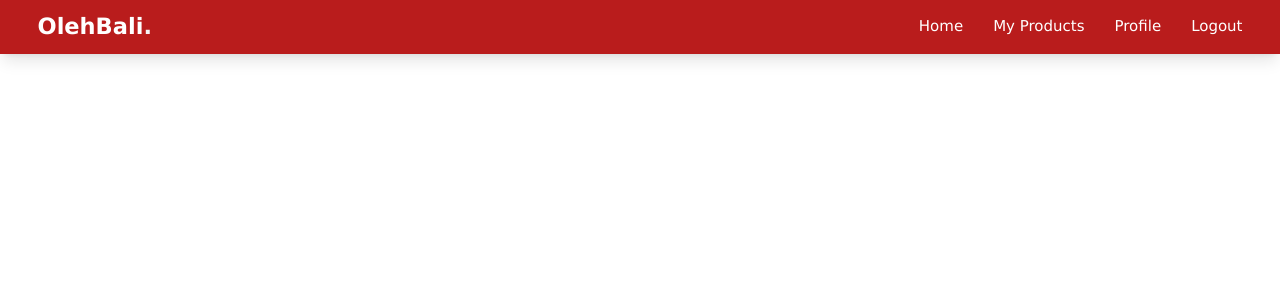
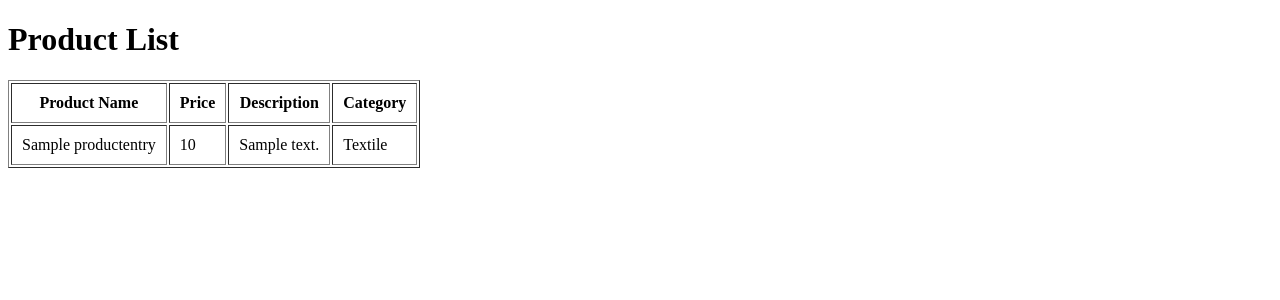
Before and after one commit to B11-PBP-2024/oleh-bali, a Django app: page /products/ in a window 1280 px wide. Shown: the top 300 px of the page. Run offline with Django 5.2, Linux system fonts and the light colour scheme; tables that the repository leaves empty hold one stand-in row (values such as "Sample post"); some libraries are stand-ins or nearby versions.

Commit message:
Update models seller

```diff
--- a/main/urls.py
+++ b/main/urls.py
@@ -1,4 +1,4 @@
-from django.urls import path
+from django.urls import path, include
 from main.views import show_main,login_buyer,login_seller, register_buyer, register_seller, logout_user, show_wishlist
 app_name = 'main'
 
@@ -10,4 +10,5 @@ urlpatterns = [
     path("register/seller",register_seller,name="register_seller"),
     path("logout/",logout_user,name="logout_user"),
     path('', show_wishlist, name='show_wishlist'),
+    path('products', include('seller.urls'))
 ]
--- a/seller/models.py
+++ b/seller/models.py
@@ -14,14 +14,73 @@ categories_choices = [
     ('Beverage', 'Beverage'),
     ('Art', 'Art'),
 ]
-class ProductEntry(models.Model):
+
+# Model untuk Penjual (Seller)
+class Seller(models.Model):
+    username = models.CharField(max_length=255)
+
+    def __str__(self):
+        return self.username
+
+# Model untuk menyimpan dataset produk yang sudah ada
+class ProductDataSet(models.Model):
     id = models.UUIDField(primary_key=True, default=uuid.uuid4, editable=False)
     product_name = models.CharField(max_length=255)
-    price = models.IntegerField()  # Hapus auto_now_add=True
+    price = models.IntegerField()
     description = models.TextField()
     product_image = models.TextField()
     product_category = models.CharField(choices=categories_choices, max_length=255)
 
-    @property
-    def is_product_strong(self):
-        return self.product_intensity > 5
+    def __str__(self):
+        return self.product_name
+
+# Model untuk Produk Entry (data produk dari pengguna atau dataset)
+class ProductEntry(models.Model):
+    id = models.UUIDField(primary_key=True, default=uuid.uuid4, editable=False)
+    product_dataset = models.ForeignKey(ProductDataSet, on_delete=models.RESTRICT, null=True, blank=True)
+    product_name = models.CharField(max_length=255, null=True, blank=True)
+    price = models.IntegerField()  # Tambahkan default value
+    description = models.TextField(null=True, blank=True)
+    product_image = models.TextField(null=True, blank=True)
+    product_category = models.CharField(choices=categories_choices, max_length=255)
+
+    # Menyimpan harga minimum dan maksimum
+    min_price = models.IntegerField()
+    max_price = models.IntegerField()
+
+    def __str__(self):
+        return self.product_name if self.product_name else self.product_dataset.product_name
+
+    # Fungsi untuk menghitung dan menyimpan harga minimum dari semua penjual untuk produk ini
+    def update_min_price(self):
+        sellers = ProductSeller.objects.filter(product=self)
+        if sellers.exists():
+            self.min_price = sellers.aggregate(models.Min('price'))['price__min']
+        else:
+            self.min_price = None
+        self.save()
+
+    # Fungsi untuk menghitung dan menyimpan harga maksimum dari semua penjual untuk produk ini
+    def update_max_price(self):
+        sellers = ProductSeller.objects.filter(product=self)
+        if sellers.exists():
+            self.max_price = sellers.aggregate(models.Max('price'))['price__max']
+        else:
+            self.max_price = None
+        self.save()
+
+# Model untuk menghubungkan penjual (Seller) dengan produk (ProductEntry)
+class ProductSeller(models.Model):
+    seller = models.ForeignKey(Seller, on_delete=models.CASCADE)
+    product = models.ForeignKey(ProductEntry, on_delete=models.CASCADE)
+    price = models.DecimalField(max_digits=10, decimal_places=2, default=0)  # Menggunakan DecimalField
+
+    def __str__(self):
+        return f"{self.seller.username} sells {self.product.product_name} at {self.price}"
+
+    # Override save method to automatically update min_price and max_price
+    def save(self, *args, **kwargs):
+        super().save(*args, **kwargs)
+        # Setelah ProductSeller disimpan, perbarui min_price dan max_price pada ProductEntry terkait
+        self.product.update_min_price()
+        self.product.update_max_price()
--- a/seller/templates/products.html
+++ b/seller/templates/products.html
@@ -1,7 +1,44 @@
-{% extends 'base.html' %}
-{% block meta %}
-<title>My Products</title>
-{% endblock meta %}
-{% block content %}
-{% include 'navbar_seller.html' %}
-{% endblock content %}
+<!DOCTYPE html>
+<html lang="en">
+<head>
+    <meta charset="UTF-8">
+    <meta name="viewport" content="width=device-width, initial-scale=1.0">
+    <title>Product List</title>
+</head>
+<body>
+    <h1>Product List</h1>
+
+    <table border="1" cellpadding="10">
+        <thead>
+            <tr>
+                <th>Product Name</th>
+                <th>Price</th>
+                <th>Description</th>
+                <th>Category</th>
+            </tr>
+        </thead>
+        <tbody>
+            {% if products %}  <!-- Mengganti pengecekan dari exists ke if products -->
+                {% for product in products %}
+                <tr>
+                    <td>{{ product.product_name|default:"No Name" }}</td>
+                    <td>
+                        {% if product.price is not None %}
+                            {{ product.price }}
+                        {% else %}
+                            0
+                        {% endif %}
+                    </td>
+                    <td>{{ product.description|default:"No description available" }}</td>
+                    <td>{{ product.product_category|default:"No category" }}</td>
+                </tr>
+                {% endfor %}
+            {% else %}
+                <tr>
+                    <td colspan="4">No products available.</td> <!-- Pesan jika tidak ada produk -->
+                </tr>
+            {% endif %}
+        </tbody>
+    </table>
+</body>
+</html>
--- /dev/null
+++ b/seller/templates/upload_csv.html
@@ -0,0 +1,5 @@
+<form method="POST" enctype="multipart/form-data">
+    {% csrf_token %}
+    {{ form.as_p }}
+    <button type="submit">Upload CSV</button>
+</form>
--- a/seller/urls.py
+++ b/seller/urls.py
@@ -1,9 +1,12 @@
 from django.urls import path
-from seller.views import show_products, add_product
+from .views import show_products, add_product, upload_csv
 
 app_name = 'seller'
 
 urlpatterns = [
-    path('', show_products, name='show_products'),
+    path('', show_products, name='show_products'),        # Menampilkan daftar produk
+    path('add-product/', add_product, name='add_product'),  # Tetap dengan add-product
     path('create/', add_product, name='add_product'),
+    path('products/create/', add_product, name='add_product'),       # Alias untuk create
+    path('upload-csv/', upload_csv, name='upload_csv'),   # Halaman untuk meng-upload CSV
 ]
--- a/seller/views.py
+++ b/seller/views.py
@@ -1,14 +1,58 @@
 from django.shortcuts import render, redirect
-from seller.forms import ProductEntryForm
-from seller.models import ProductEntry
+from .models import ProductEntry, ProductDataSet
+from .forms import ProductEntryForm, CSVUploadForm
+import csv
 
+# View untuk menampilkan daftar produk
 def show_products(request):
+    products = ProductEntry.objects.all()  # Mengambil semua produk dari ProductEntry
+    return render(request, 'products.html', {'products': products})
 
-    return render(request, "products.html")# Create your views here.
+# View untuk menambahkan produk
+def add_product(request):
+    if request.method == 'POST':
+        form = ProductEntryForm(request.POST)
+        if form.is_valid():
+            product_entry = form.save(commit=False)
 
-def add_product(request):
-    form = ProductEntryForm(request.POST or None)
-    if form.is_valid() and request.method == "POST":
-        product = form.save()
-        return redirect("seller:show_products")
-    return render(request,"create_product.html",{'form':form})
+            if form.cleaned_data['use_existing']:
+                # Menggunakan data dari dataset yang dipilih
+                product_entry.product_name = product_entry.product_dataset.product_name
+                product_entry.description = product_entry.product_dataset.description
+                product_entry.product_image = product_entry.product_dataset.product_image
+                product_entry.product_category = product_entry.product_dataset.product_category
+
+            product_entry.save()
+            return redirect('seller:show_products')  # Mengarahkan ke daftar produk dengan namespace yang benar
+
+    else:
+        form = ProductEntryForm()
+
+    return render(request, 'create_product.html', {'form': form})
+
+# View untuk mengimpor data CSV
+def upload_csv(request):
+    if request.method == 'POST':
+        form = CSVUploadForm(request.POST, request.FILES)
+        if form.is_valid():
+            csv_file = request.FILES['csv_file']
+            decoded_file = csv_file.read().decode('utf-8').splitlines()
+            reader = csv.reader(decoded_file)
+            next(reader)  # Lewati header CSV
+
+            for row in reader:
+                product_name, price, description, product_image, product_category = row
+                if not ProductDataSet.objects.filter(product_name=product_name).exists():
+                    ProductDataSet.objects.create(
+                        product_name=product_name,
+                        price=price,
+                        description=description,
+                        product_image=product_image,
+                        product_category=product_category
+                    )
+
+            return redirect('seller:show_products')  # Mengarahkan ke daftar produk dengan namespace yang benar
+    else:
+        form = CSVUploadForm()
+
+    return render(request, 'upload_csv.html', {'form': form})
```
Also changed, not shown: seller/forms.py (+36 -4 lines), seller/templates/create_product.html (+72 -10 lines), seller/migrations/0001_initial.py, seller/migrations/0002_productentry_product_category_alter_productentry_id.py (deleted).
